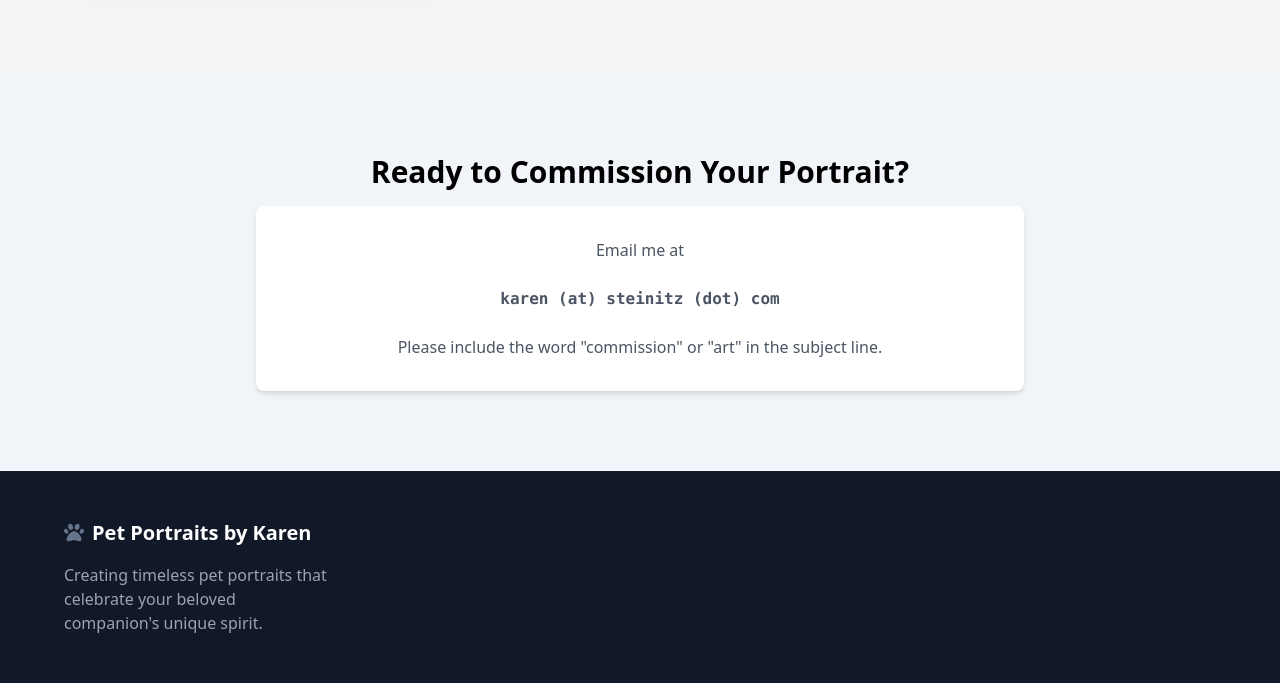
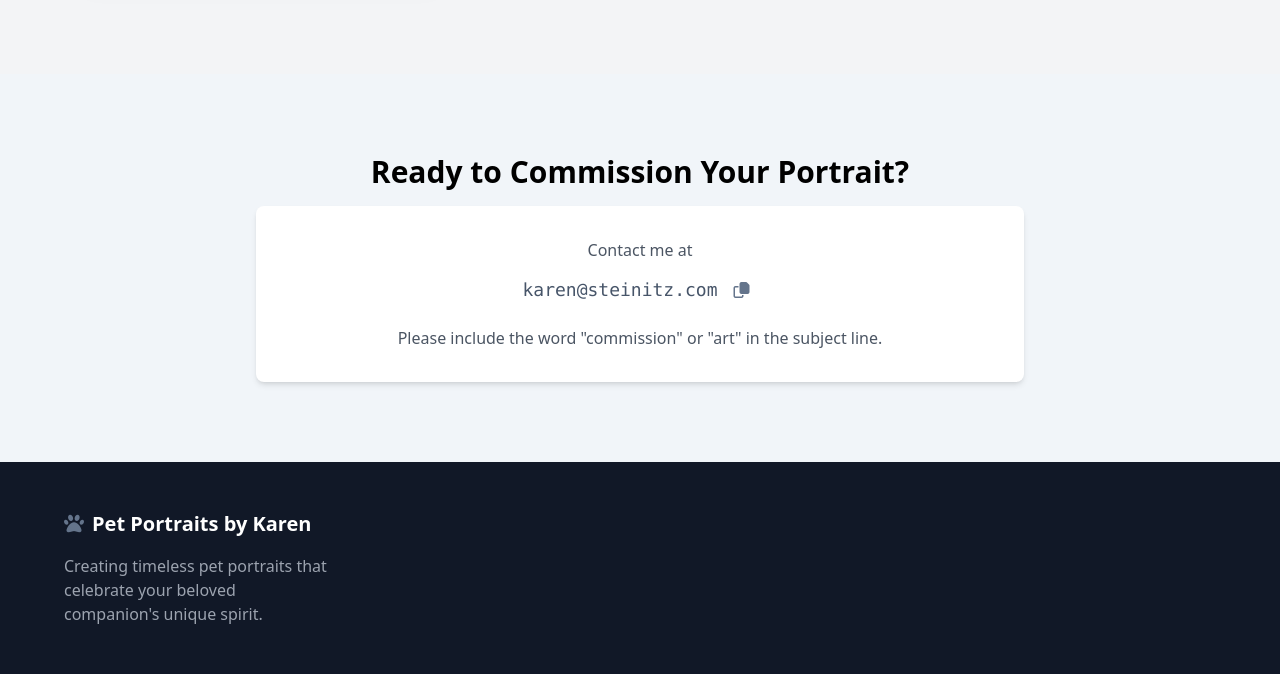
Before and after one commit to galori/karen-pet-portraits, a plain HTML site: page index.html in a window 1280 px wide. Shown: the part 7740-8423 px from the top of the page. Drawn offline with nearby package versions, Linux system fonts and the light colour scheme.

Commit message:
obfuscate email address

```diff
--- a/index.html
+++ b/index.html
@@ -314,10 +314,15 @@
     <div class="max-w-4xl mx-auto">
       <h2 class="text-3xl font-bold text-center mb-4">Ready to Commission Your Portrait?</h2>
       <div class="py-8 px-4 bg-white rounded-lg shadow-md max-w-3xl mx-auto">
-        <p class="text-center text-gray-600">Email me at<br/><br/>
-          <strong class="font-mono">karen&nbsp;(at)&nbsp;steinitz&nbsp;(dot)&nbsp;com</strong><br/><br/>
-          Please include the word "commission" or "art" in the subject line.
-        </p>
+        <p class="text-center text-gray-600 mb-2">Contact me at</p>
+        <div class="flex justify-center items-center space-x-2">
+          <a id="email-link" href="#" class="text-lg font-mono text-slate-600 hover:underline"></a>
+          <button id="copy-email-button" class="p-2 rounded-md hover:bg-slate-200">
+            <i class="far fa-copy text-slate-500"></i>
+          </button>
+        </div>
+        <p id="copy-success-message" class="text-center text-green-600 mt-2 hidden">Copied!</p>
+        <p class="text-center text-gray-600 mt-4">Please include the word "commission" or "art" in the subject line.</p>
       </div>
     </div>
   </section>
--- a/portfolio.js
+++ b/portfolio.js
@@ -44,4 +44,27 @@ document.addEventListener('DOMContentLoaded', function() {
             }
         });
     });
+
+    // Email obfuscation and copy to clipboard
+    const emailLink = document.getElementById('email-link');
+    const copyEmailButton = document.getElementById('copy-email-button');
+    const copySuccessMessage = document.getElementById('copy-success-message');
+
+    if (emailLink && copyEmailButton && copySuccessMessage) {
+        const user = 'karen';
+        const domain = 'steinitz.com';
+        const email = user + '@' + domain;
+
+        emailLink.href = 'mailto:' + email;
+        emailLink.innerHTML = email;
+
+        copyEmailButton.addEventListener('click', () => {
+            navigator.clipboard.writeText(email).then(() => {
+                copySuccessMessage.classList.remove('hidden');
+                setTimeout(() => {
+                    copySuccessMessage.classList.add('hidden');
+                }, 2000);
+            });
+        });
+    }
 });
```
Also changed, not shown: README.md, 1 other file.
